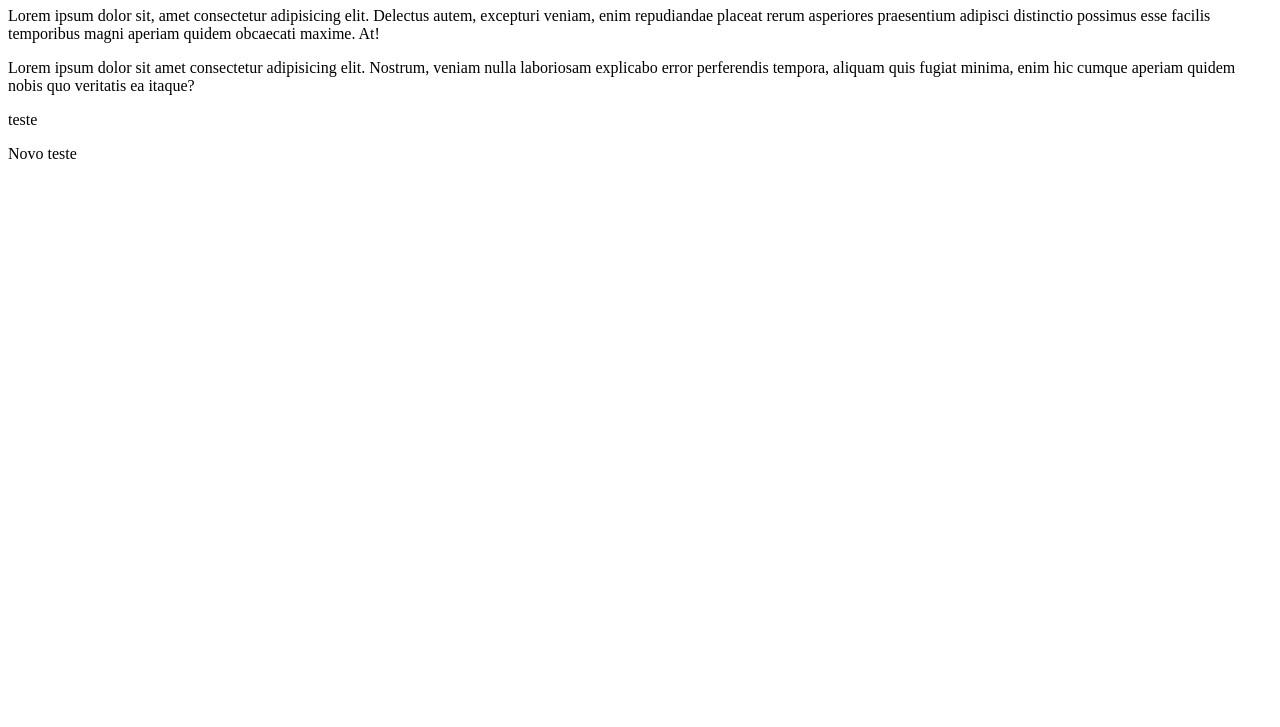
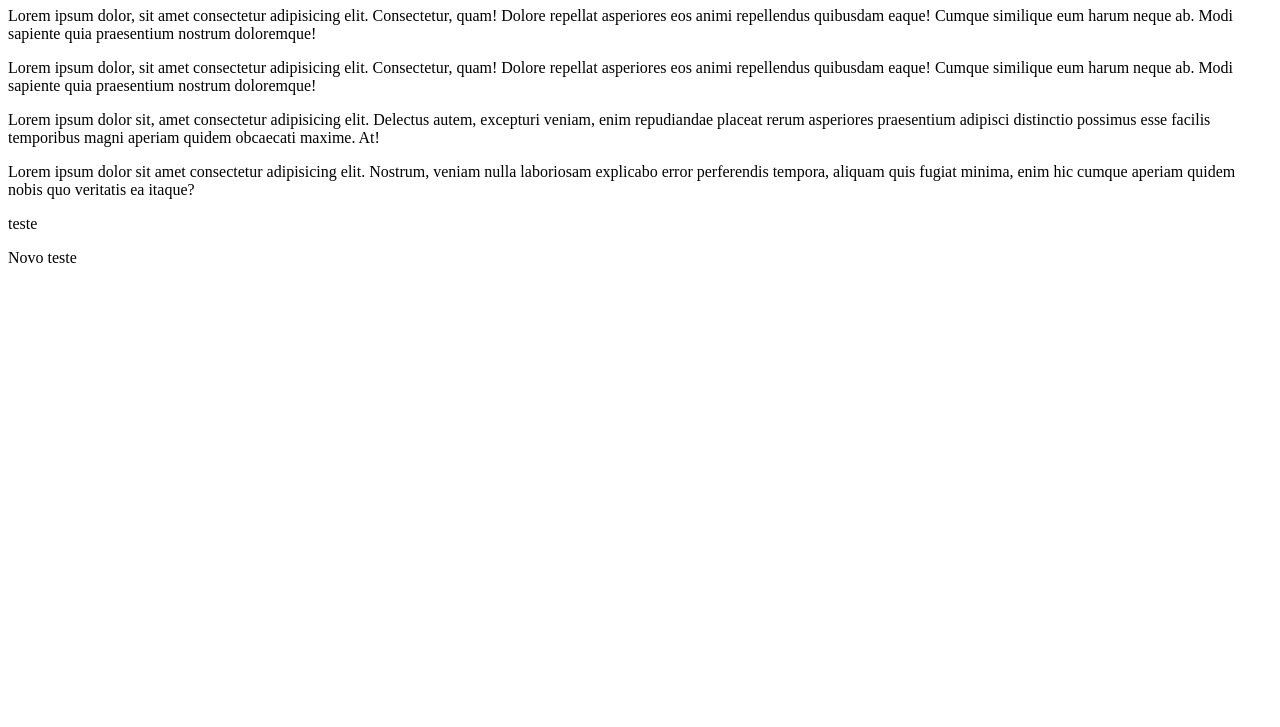
Before and after one commit to ubiratanlima/Ol-Mundo, a plain HTML site: page index.html in a window 1280 px wide. Shown: the part 73-800 px from the top of the page. Drawn offline with Linux system fonts and the light colour scheme.

Commit message:
Update index.html

```diff
--- a/index.html
+++ b/index.html
@@ -1,12 +1,27 @@
 <!DOCTYPE html>
-<html lang="en">
+<html lang="pt-br">
 <head>
     <meta charset="UTF-8">
     <meta name="viewport" content="width=device-width, initial-scale=1.0">
-    <title>Document</title>
+    <title>Site Teste</title>
 </head>
 <body>
-    <h1>Olá Mundo</h1>
+    <main>
+        <header>
+            <h1>Olá Mundo</h1>
+        </header>
+        <article>
+            <p>
+                Lorem ipsum dolor, sit amet consectetur adipisicing elit. Consectetur, quam! Dolore repellat asperiores eos animi repellendus quibusdam eaque! Cumque similique eum harum neque ab. Modi sapiente quia praesentium nostrum doloremque!
+            </p>
+        </article>
+        <article>
+            <p>
+                Lorem ipsum dolor, sit amet consectetur adipisicing elit. Consectetur, quam! Dolore repellat asperiores eos animi repellendus quibusdam eaque! Cumque similique eum harum neque ab. Modi sapiente quia praesentium nostrum doloremque!
+            </p>
+        </article>
+    </main>
+
     <p>Lorem ipsum dolor sit, amet consectetur adipisicing elit. Delectus autem, excepturi veniam, enim repudiandae placeat rerum asperiores praesentium adipisci distinctio possimus esse facilis temporibus magni aperiam quidem obcaecati maxime. At!</p>
     <p>Lorem ipsum dolor sit amet consectetur adipisicing elit. Nostrum, veniam nulla laboriosam explicabo error perferendis tempora, aliquam quis fugiat minima, enim hic cumque aperiam quidem nobis quo veritatis ea itaque?</p>
     <p>teste</p>
```
